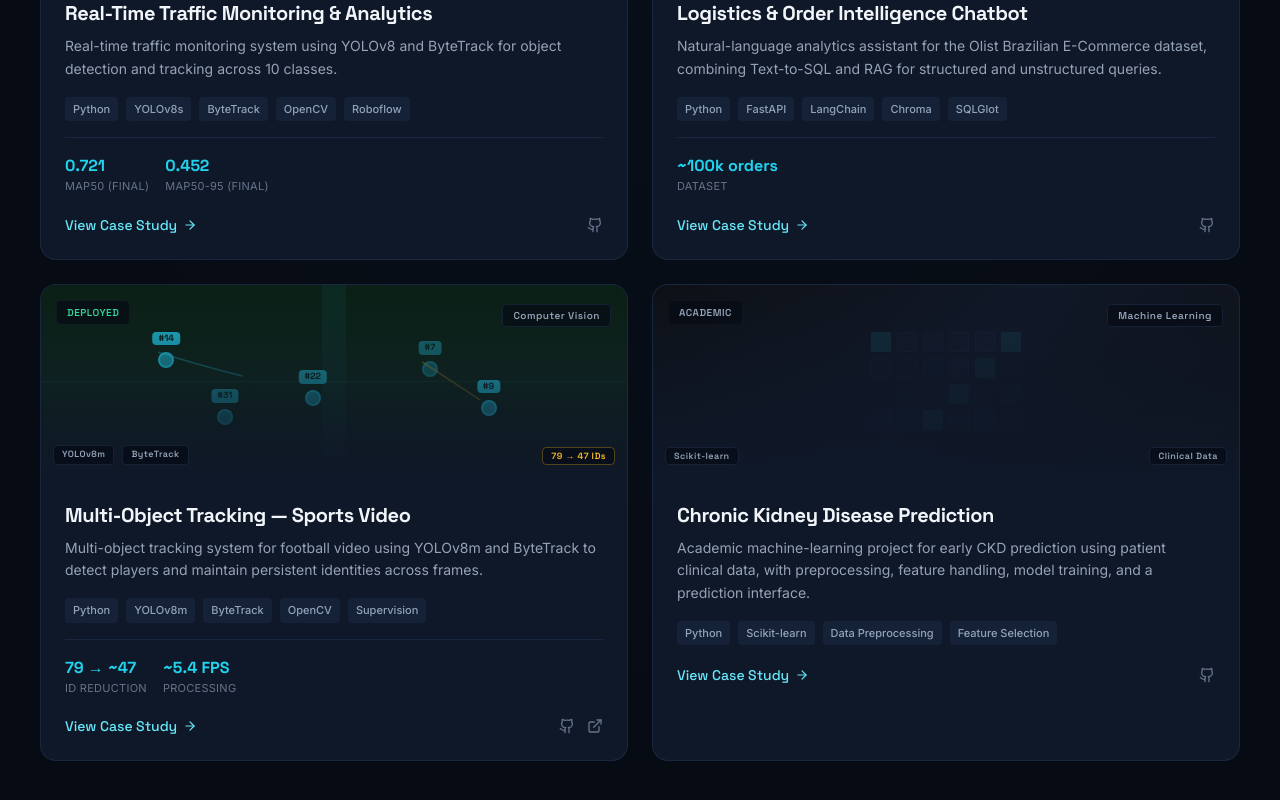
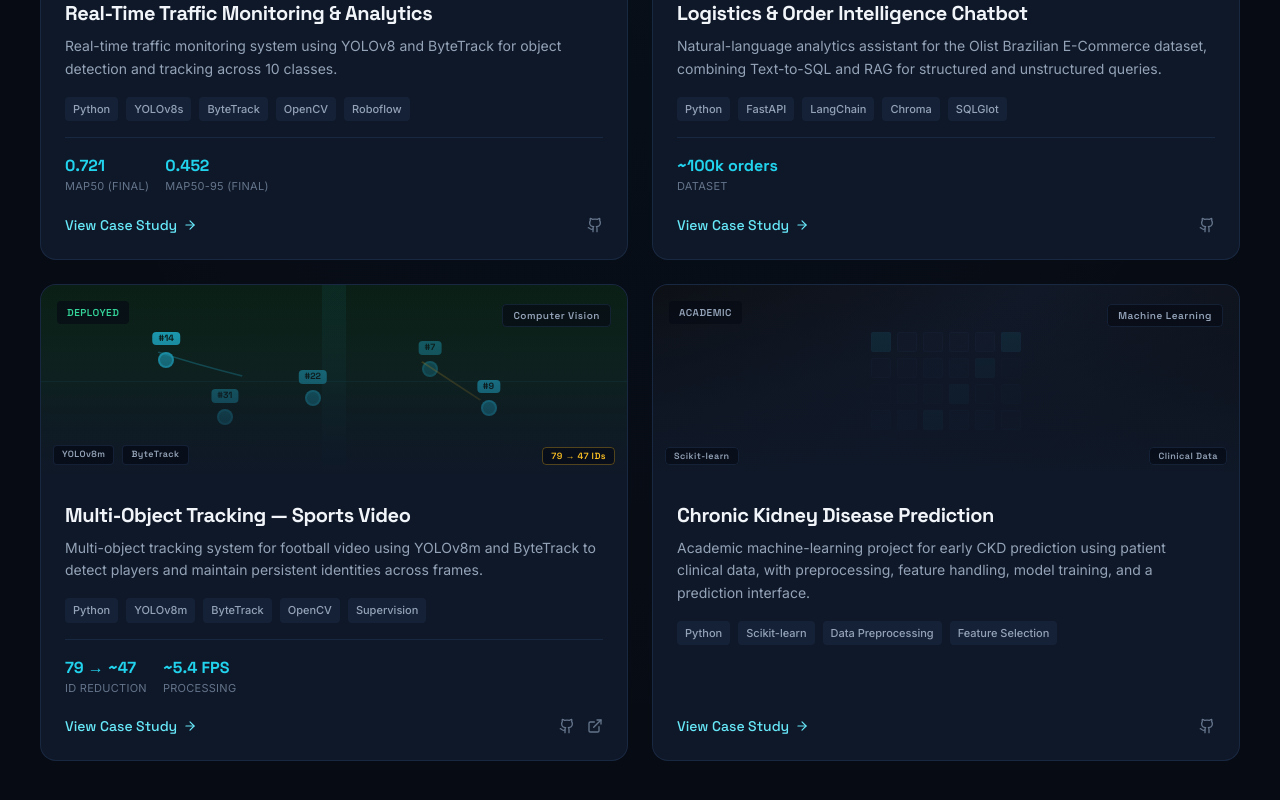
Before and after one commit to Yuvrajtakk/A_Portfolio, a React (Vite) app: page / in a window 1280 px wide. Shown: the part 1362-2162 px from the top of the page. Built offline with nearby package versions, Linux system fonts and the light colour scheme.

Commit message:
fix: apply Phase 4A mobile UX

```diff
--- a/src/components/SelectedWork.tsx
+++ b/src/components/SelectedWork.tsx
@@ -47,7 +47,7 @@ function ProjectCard({ project, index, onSelect }: { project: Project; index: nu
       viewport={{ once: true, margin: '-60px' }}
       transition={{ duration: 0.5, delay: index * 0.1, ease: 'easeOut' }}
       whileHover={{ y: -4 }}
-      className="group relative rounded-2xl overflow-hidden"
+      className="group relative flex flex-col rounded-2xl overflow-hidden"
       style={{
         backgroundColor: 'var(--color-bg-elevated)',
         border: '1px solid var(--color-border)',
@@ -77,7 +77,7 @@ function ProjectCard({ project, index, onSelect }: { project: Project; index: nu
       </div>
 
       {/* Card body */}
-      <div className="p-5 md:p-6">
+      <div className="flex flex-1 flex-col p-5 md:p-6">
         <h3 className="font-heading text-lg md:text-xl font-bold text-slate-100 group-hover:text-cyan-300 transition-colors">
           {project.title}
         </h3>
@@ -115,11 +115,11 @@ function ProjectCard({ project, index, onSelect }: { project: Project; index: nu
         )}
 
         {/* Actions */}
-        <div className="mt-5 flex items-center justify-between">
+        <div className="mt-auto pt-5 flex items-center justify-between">
           <button
             type="button"
             onClick={(e) => onSelect(e.currentTarget)}
-            className="inline-flex items-center gap-1.5 font-heading text-sm font-medium text-cyan-300 group-hover:gap-2.5 transition-all"
+            className="inline-flex items-center gap-1.5 py-3 -my-3 font-heading text-sm font-medium text-cyan-300 group-hover:gap-2.5 transition-all"
           >
             View Case Study
             <ArrowRight size={14} />
@@ -131,7 +131,7 @@ function ProjectCard({ project, index, onSelect }: { project: Project; index: nu
                 target="_blank"
                 rel="noopener noreferrer"
                 onClick={(e) => e.stopPropagation()}
-                className="text-slate-500 hover:text-cyan-300 transition-colors"
+                className="p-3 -m-3 text-slate-500 hover:text-cyan-300 transition-colors"
                 aria-label={`${project.title} on GitHub`}
               >
                 <Github size={16} />
@@ -143,7 +143,7 @@ function ProjectCard({ project, index, onSelect }: { project: Project; index: nu
                 target="_blank"
                 rel="noopener noreferrer"
                 onClick={(e) => e.stopPropagation()}
-                className="text-slate-500 hover:text-cyan-300 transition-colors"
+                className="p-3 -m-3 text-slate-500 hover:text-cyan-300 transition-colors"
                 aria-label={`${project.title} live demo`}
               >
                 <ExternalLink size={16} />
```
